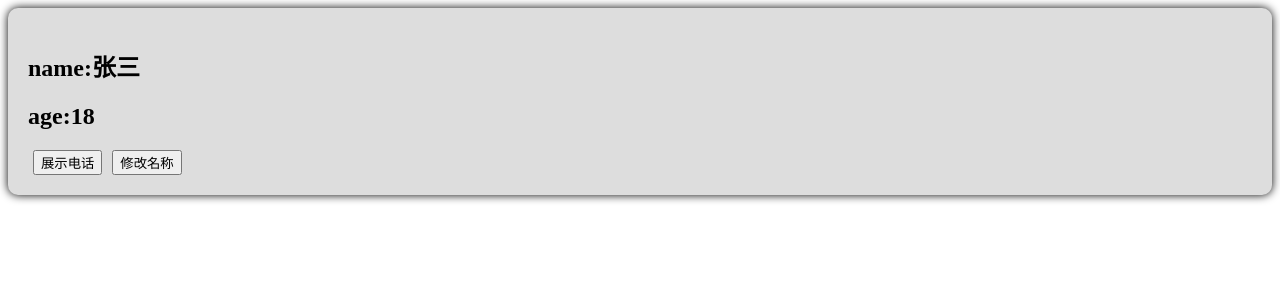
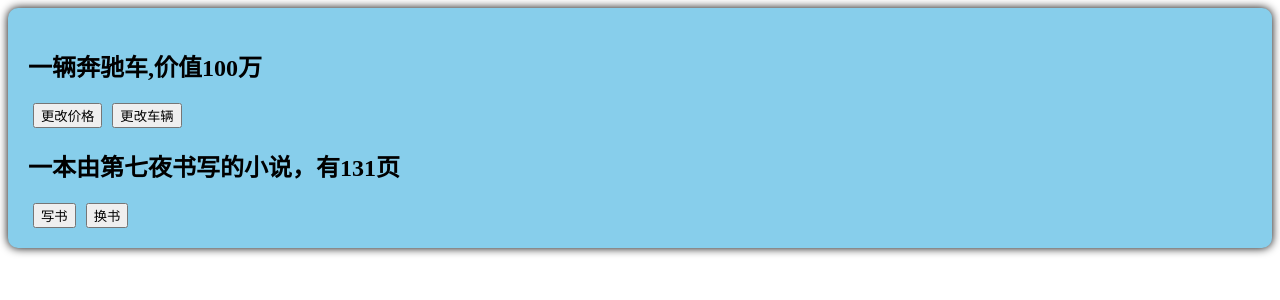
Before and after one commit to D1E4MF0I/HelloVue3, a Vue app: page / in a window 1280 px wide. Shown: the top 300 px of the page. Built offline with nearby package versions, Linux system fonts and the light colour scheme; the HTML template or start-up script is replaced by a standard one.

Commit message:
feat(12): ref对比reactive

```diff
--- a/src/components/Person.vue
+++ b/src/components/Person.vue
@@ -1,30 +1,51 @@
 <template>
     <div class="person">
-        <h2>name:{{ name }}</h2>
-        <h2>age:{{ age }}</h2>
-        <button @click="showTel">展示电话</button>
-        <button @click="changeName">修改名称</button>
+        <h2>一辆{{ car.brand }}车,价值{{ car.price }}万</h2>
+        <button @click="changeCarPrice">更改价格</button>
+        <button @click="changeCar">更改车辆</button>
+        <br>
+        <h2>一本由{{ book.author }}书写的小说，有{{ book.numbers }}页</h2>
+        <button @click="changeBookNumbers">写书</button>
+        <button @click="changeBook">换书</button>
     </div>
 </template>
 
+<!-- 本质上展示给页面的内容只是由变量赋值的响应式对象，如果使用新的响应式进行赋值，不会改变页面已有的响应式对象 -->
 <script lang="ts" setup name="Person">
-    import { ref } from 'vue';
+    import {reactive, ref} from 'vue'
+    let car = ref({
+        brand:'奔驰',
+        price:100,
+    })
+
+    let book = reactive({
+        author:'第七夜',
+        numbers:131,
+    })
+
+    function changeCarPrice(){
+        car.value.price += 10;
+    }
+
+    function changeCar(){
+        // ref的对象直接更换，value下为响应式内容
+        car.value = {price:1010, brand:'宝马'}
+    }
+
+    function changeBookNumbers(){
+        book.numbers += 10;
+    }
+    function changeBook(){
+        // reactive需要使用Object中的assign进行对象整体内容的更新，否则不为响应式
+        Object.assign(book, {author:'三天两觉', numbers:298});
+    }
 
 
-    let name = ref('张三');
-    let age = 18;
-    let tel = '1312223232323'
-    function showTel(){
-        alert(tel);
-    }
-    function changeName(){
-        name.value = 'Zhang-San';
-    }
 </script>
 
-<style>
+<style scoped>
     .person{
-        background-color: #ddd;
+        background-color: skyblue;
         box-shadow: 0 0 10px;
         border-radius: 10px;
         padding: 20px;
--- a/vite.config.ts
+++ b/vite.config.ts
@@ -3,6 +3,7 @@ import { fileURLToPath, URL } from 'node:url'
 import { defineConfig } from 'vite'
 import vue from '@vitejs/plugin-vue'
 import vueDevTools from 'vite-plugin-vue-devtools'
+// 用于函数内直接配置组件名称
 import vueSetupExtend from 'vite-plugin-vue-setup-extend'
 
 // https://vite.dev/config/
@@ -10,6 +11,7 @@ export default defineConfig({
   plugins: [
     vue(),
     vueDevTools(),
+    // 用于函数内直接配置组件名称
     vueSetupExtend(),
   ],
   resolve: {
```
